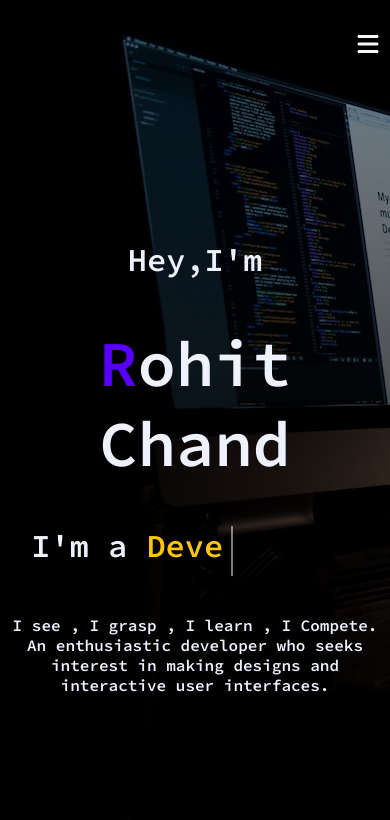
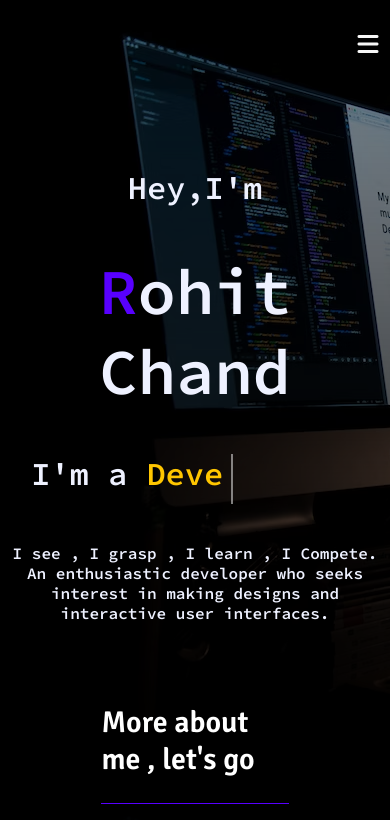
Before and after one commit to Rohitchand12/Portfolio_Rohit, a plain HTML site: page index.html in a window 390 px wide. Shown: the top 820 px of the page. Drawn offline with Linux system fonts and the light colour scheme.

Commit message:
modified responsiveness 2

```diff
--- a/style.css
+++ b/style.css
@@ -363,7 +363,7 @@ a:hover {
         display:none;
     }
     .intro{
-        height:87vh;
+        height:70vh;
         justify-content: center;
         align-items: center;
     }
```
